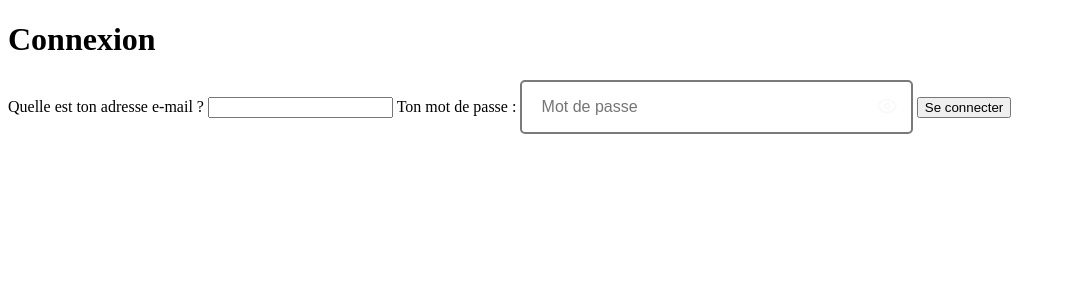
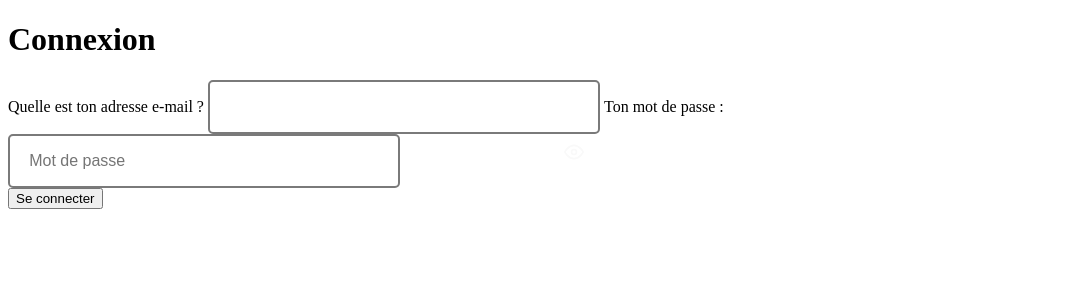
Before and after one commit to angelicalazaro/get-your-brewery, a PHP site: page /public/pages/login.php in a window 1280 px wide. Shown: the top 300 px of the page, without its empty margins (0-1066 px from the left). Run offline with PHP 8.4, Linux system fonts and the light colour scheme.

Commit message:
adding div wrapper for hint eye password

```diff
--- a/public/pages/login.php
+++ b/public/pages/login.php
@@ -10,20 +10,23 @@
     <main>
         <h1>Connexion</h1>
         <form>
-            <label for="name">Quelle est ton adresse e-mail ?</label>
-            <input type="text" id="name" name="user_name"/>
-
+            <label for="name">Quelle est ton adresse e-mail ?
+                <input type="text" id="name" name="user_name"/>
+            </label>
             <label for="password">Ton mot de passe :
-            <input type="password" id="password" placeholder="Mot de passe"/>
-            <div class="password-icon">
-                <i data-feather="eye"></i>
-                <i data-feather="eye-off"></i>
+            <div class="input-wrapper">
+                <input type="password" id="password" placeholder="Mot de passe"/>
+                <div class="password-icon">
+                    <i data-feather="eye"></i>
+                    <i data-feather="eye-off"></i>
+                </div>
             </div>
             </label>
            <script src="https://unpkg.com/feather-icons"></script>
             <script>
             feather.replace();
             </script>
+            <script src="/public/pages/password.js"></script>
         <button onclick type="submit">Se connecter</button>
 </form>
 </body>
```
